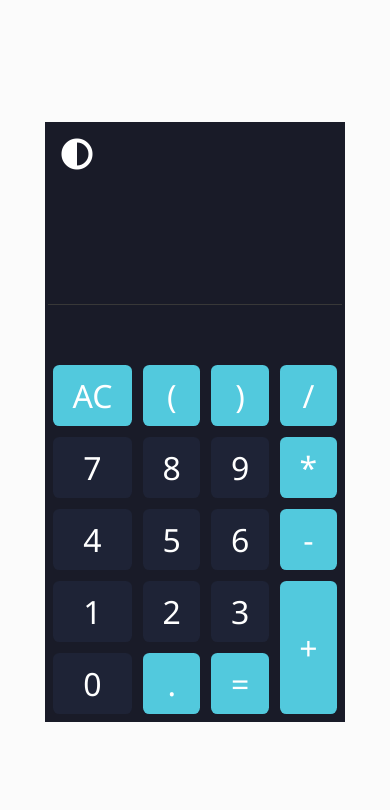
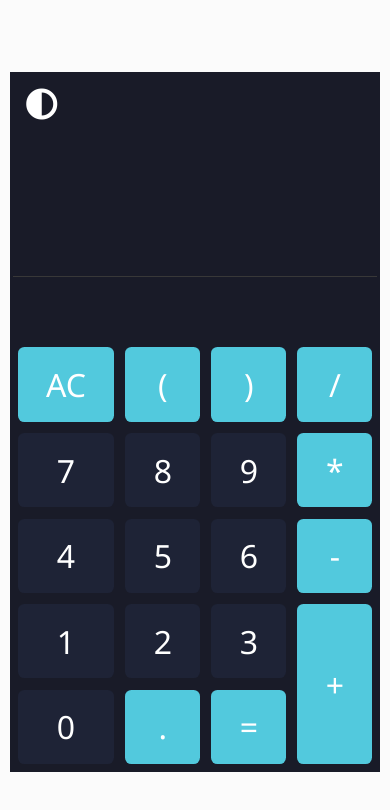
Before and after one commit to srijit2002/javascriptcalculator.github.io, a website: page index.html in a window 390 px wide. Drawn offline with Linux system fonts and the light colour scheme.

Commit message:
Fixed some bugs in media query

```diff
--- a/app.js
+++ b/app.js
@@ -12,7 +12,7 @@ function showInput(element) {
 
     if (element.innerHTML == "AC") {
         inputDisplay.value = "";
-        outputDisplay.value="";
+        outputDisplay.value = "";
     }
     else if (element.innerHTML == "=") {
 
@@ -20,11 +20,11 @@ function showInput(element) {
             calculate();
 
         } catch (error) {
-            outputDisplay.value="Syntax error";
+            outputDisplay.value = "Syntax error";
         }
     }
-    else{
-        inputDisplay.value+=element.innerHTML;
+    else {
+        inputDisplay.value += element.innerHTML;
     }
 
 }
@@ -32,50 +32,55 @@ function showInput(element) {
 
 function calculate() {
     var inputCalculation = document.querySelector(".input__display").value;
-        var answer=eval(inputCalculation);
-        if(isNaN(answer)){
-            outputDisplay.value="Undefined";
+    var str="44-0044";
+    // testing bug============================================================
+    regex=/[\d]^.[0+][1-9]/g;
+    console.log(str.replace(regex,""))
+   //ends here=================================================================
+    var answer = eval(inputCalculation);
+    if (isNaN(answer)) {
+        outputDisplay.value = "Undefined";
     }
-        else{
-            outputDisplay.value=answer;
+    else {
+        outputDisplay.value = answer;
     }
-        inputDisplay.value="";
+    inputDisplay.value = "";
 }
 
 // Dark mode shifter
 
-var isDark=true;
+var isDark = true;
 
 
-const body=document.querySelector("body");
-const buttonMode=document.querySelectorAll(".number");
-const calculatorDisplay=document.querySelector(".calculator__display")
-const themeButton=document.getElementById("theme--btn");
-const calculatorBody=document.querySelector(".calculator");
-const numberKey=document.querySelectorAll(".number");
-themeButton.addEventListener("click",()=>{
-    if(isDark){
+const body = document.querySelector("body");
+const buttonMode = document.querySelectorAll(".number");
+const calculatorDisplay = document.querySelector(".calculator__display")
+const themeButton = document.getElementById("theme--btn");
+const calculatorBody = document.querySelector(".calculator");
+const numberKey = document.querySelectorAll(".number");
+themeButton.addEventListener("click", () => {
+    if (isDark) {
         calculatorDisplay.classList.add("light");
         inputDisplay.classList.add("light");
         outputDisplay.classList.add("light");
         themeButton.classList.add("light");
         calculatorBody.classList.add("light");
         body.classList.add("light");
-        Array.from(numberKey).forEach(element=>{
+        Array.from(numberKey).forEach(element => {
             element.classList.add("light");
         })
-        isDark=false;
+        isDark = false;
     }
-  else{
+    else {
         calculatorDisplay.classList.remove("light");
         inputDisplay.classList.remove("light");
         outputDisplay.classList.remove("light");
         themeButton.classList.remove("light");
         calculatorBody.classList.remove("light");
         body.classList.remove("light");
-    Array.from(numberKey).forEach(element=>{
+        Array.from(numberKey).forEach(element => {
             element.classList.remove("light");
         })
-    isDark=true;
+        isDark = true;
     }
 })
--- a/index.html
+++ b/index.html
@@ -19,12 +19,12 @@
         </div>
         <div class="calculator__keypad">
             <div id="ac" class="keypad__btn operator">AC</div>
-            <div id="pi" class="keypad__btn operator">)</div>
-            <div id="divide" class="keypad__btn operator">/</div>
-            <div id="percen" class="keypad__btn operator">(</div>
-            <div id="multi" class="keypad__btn operator">*</div>
-            <div id="plus" class="keypad__btn operator">+</div>
-            <div id="minus" class="keypad__btn operator">-</div>
+            <div id="pi" class="keypad__btn operator number--breaker">)</div>
+            <div id="divide" class="keypad__btn operator number--breaker">/</div>
+            <div id="percen" class="keypad__btn operator number--breaker">(</div>
+            <div id="multi" class="keypad__btn operator number--breaker">*</div>
+            <div id="plus" class="keypad__btn operator number--breaker">+</div>
+            <div id="minus" class="keypad__btn operator number--breaker">-</div>
             <div id="equal" class="keypad__btn operator">=</div>
             <div id="z" class="keypad__btn number">0</div>
             <div id="o" class="keypad__btn number">1</div>
--- a/main.scss
+++ b/main.scss
@@ -43,8 +43,9 @@ body.light{
 }
 .calculator {
 
-  width: 330px;
+  width: 350px;
   height: 90vh;
+  max-height: 700px;
   display: flex;
   flex-direction: column;
 
@@ -204,11 +205,12 @@ body.light{
   }
 
 
-@media(max-width:400px){
+@media(max-width:450px){
 
   .calculator{
-    width: 300px;
-    height:90vh;
-    max-height: 600px;
+    width: 95vw;
+    min-width: 320px;
+    height:95vh;
+
   }
 }
```
Also changed, not shown: main.css, 1 other file. Lines whose indentation alone changed are shown as unchanged.
